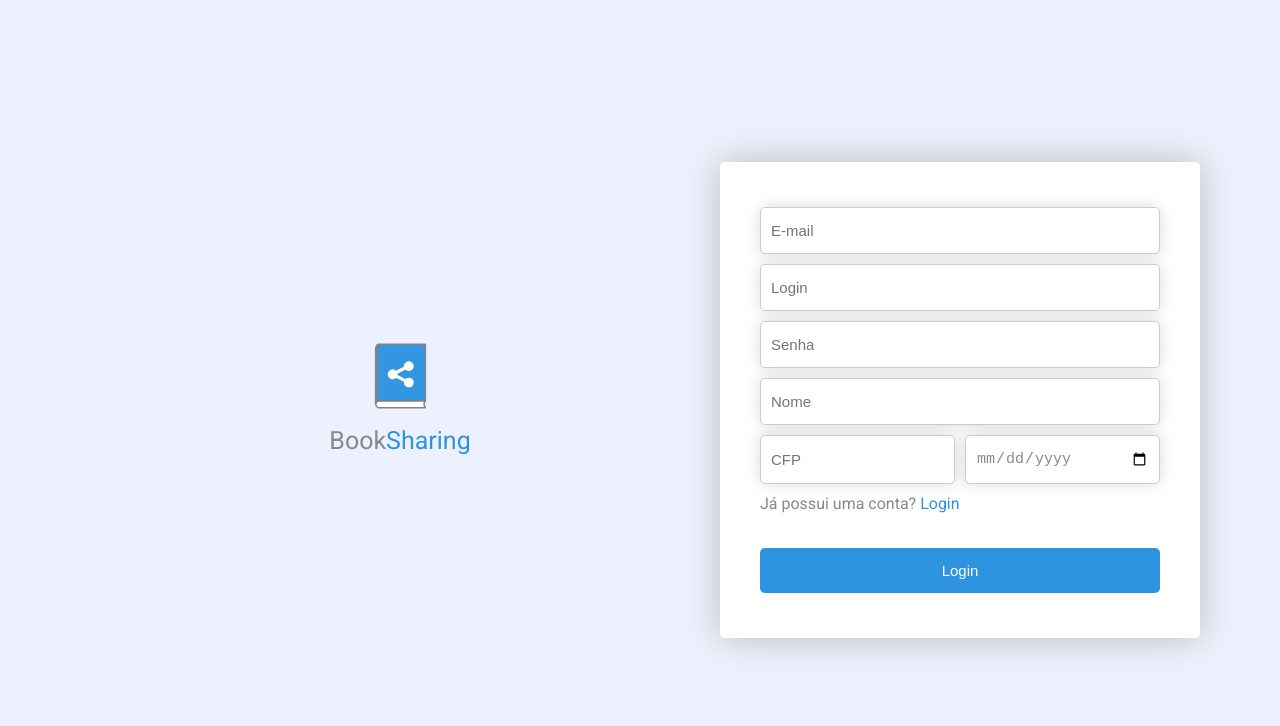
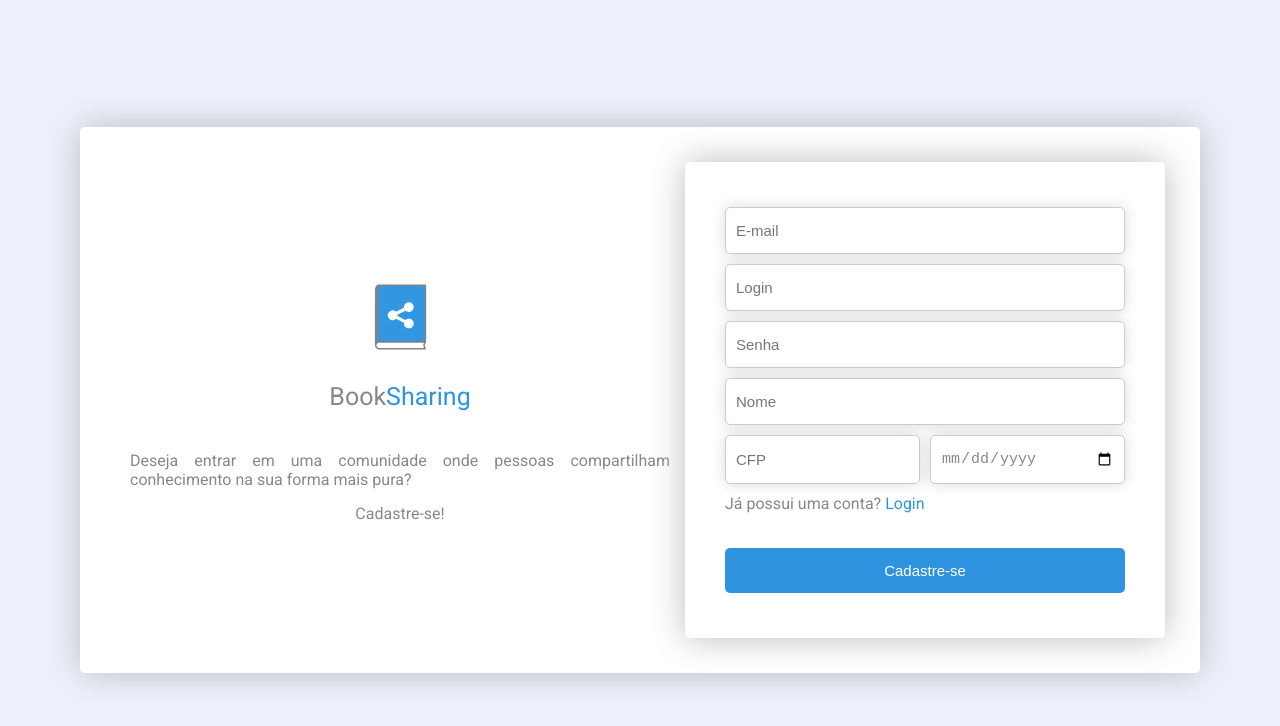
Before and after one commit to rainanDeveloper/bookSharing, a React (Create React App) app in the folder frontend/: page /SignUp in a window 1280 px wide. Shown: the top 726 px of the page. Built offline with nearby package versions, Linux system fonts and the light colour scheme.

Commit message:
Added validations on Login and SignUp pages

```diff
--- a/frontend/src/components/Login/index.js
+++ b/frontend/src/components/Login/index.js
@@ -1,17 +1,22 @@
-import React from 'react';
+import React, {useState} from 'react';
 import ReactDOM from 'react-dom';
-import {Link} from 'react-router-dom'
+import {Link, useHistory} from 'react-router-dom'
 import './styles.css'
 import logo from '../../logo.svg'
 
 function Login() {
+    const [login, setLogin] = useState('')
+    const [pass, setPass] = useState('')
+
+    // const history = useHistory()
+
     return (
       <div className="Login">
         <div className="LoginForm">
           <h1 className="projectTitle"><img src={logo} alt=""/><p>Book<span>Sharing</span></p></h1>
           <form>
-            <input placeholder="Login"/>
-            <input type="password" placeholder="Senha"/>
+            <input required={true} value={login} onChange={event=>setLogin(event.target.value)} placeholder="Login"/>
+            <input required={true} value={pass} onChange={event=>setPass(event.target.value)} type="password" placeholder="Senha"/>
             <p>Não tem uma conta? <Link to="/SignUp">Cadastre-se</Link></p>
             <button className="loginButton">Login</button>
           </form>
--- a/frontend/src/components/SignUp/index.js
+++ b/frontend/src/components/SignUp/index.js
@@ -1,27 +1,42 @@
-import React from 'react';
+import React, {useState} from 'react';
 import {Link} from 'react-router-dom'
 import ReactDOM from 'react-dom';
 import './styles.css'
 import logo from '../../logo.svg'
 
 function Login() {
+
+    const [email, setEmail] = useState('')
+    const [login, setLogin] = useState('')
+    const [pass, setPass] = useState('')
+    const [name, setName] = useState('')
+    const [cpf, setCpf] = useState('')
+    const [date, setDate] = useState('')
+
+
+    function CpfMask(CPF) {
+      setCpf(CPF.replace(/^(\d{3})/g,'$1.').replace(/^(\d{3})\.(\d{3})/g,'$1.$2.').replace(/^(\d{3})\.(\d{3})\.(\d{3})/g,'$1.$2.$3-'))
+    }
+
     return (
       <div className="SignUp">
         <section>
           <h1 className="projectTitle"><img src={logo} alt=""/><p>Book<span>Sharing</span></p></h1>
+          <p>Deseja entrar em uma comunidade onde pessoas compartilham conhecimento na sua forma mais pura?</p>
+          <span>Cadastre-se!</span>
         </section>
         <div className="LoginForm">
           <form>
-            <input placeholder="E-mail"/>
-            <input placeholder="Login"/>
-            <input type="password" placeholder="Senha"/>
-            <input placeholder="Nome"/>
+            <input required={true} value={email} onChange={event=>setEmail(event.target.value)} type="email" placeholder="E-mail"/>
+            <input required={true} value={login} onChange={event=>setLogin(event.target.value)} placeholder="Login"/>
+            <input required={true} value={pass} onChange={event=>setPass(event.target.value)} type="password" placeholder="Senha"/>
+            <input required={true} value={name} onChange={event=>setName(event.target.value)} placeholder="Nome"/>
             <div className="input-group">
-              <input placeholder="CFP"/>
-              <input type="date"/>
+              <input type="cpf" required={true} maxLength={14} value={cpf} onChange={event=>CpfMask(event.target.value.replace(/\D/g, ""))} pattern="\d{3}\.\d{3}\.\d{3}-\d{2}" placeholder="CFP"/>
+              <input value={date} required={true} onChange={event=>setDate(event.target.value)} type="date"/>
             </div>
             <p>Já possui uma conta? <Link to="/">Login</Link></p>
-            <button className="loginButton">Login</button>
+            <button className="loginButton">Cadastre-se</button>
           </form>
         </div>
       </div>
--- a/frontend/src/components/SignUp/styles.css
+++ b/frontend/src/components/SignUp/styles.css
@@ -4,15 +4,25 @@
     justify-content: space-between;
     width: 100%;
     max-width: 1120px;
+    border-radius: 5px;
+    box-shadow: #bbb 0 0 35px;
+    padding: 35px;
+    background: white;
 }
-
 
 .SignUp section {
     display: flex;
+    flex-direction: column;
     justify-content: center;
     align-items: center;
     width: 80%;
 }
+
+.SignUp section p {
+    padding: 15px;
+    text-align: justify;
+}
+
 
 .projectTitle img {
     width: 65px;
```
